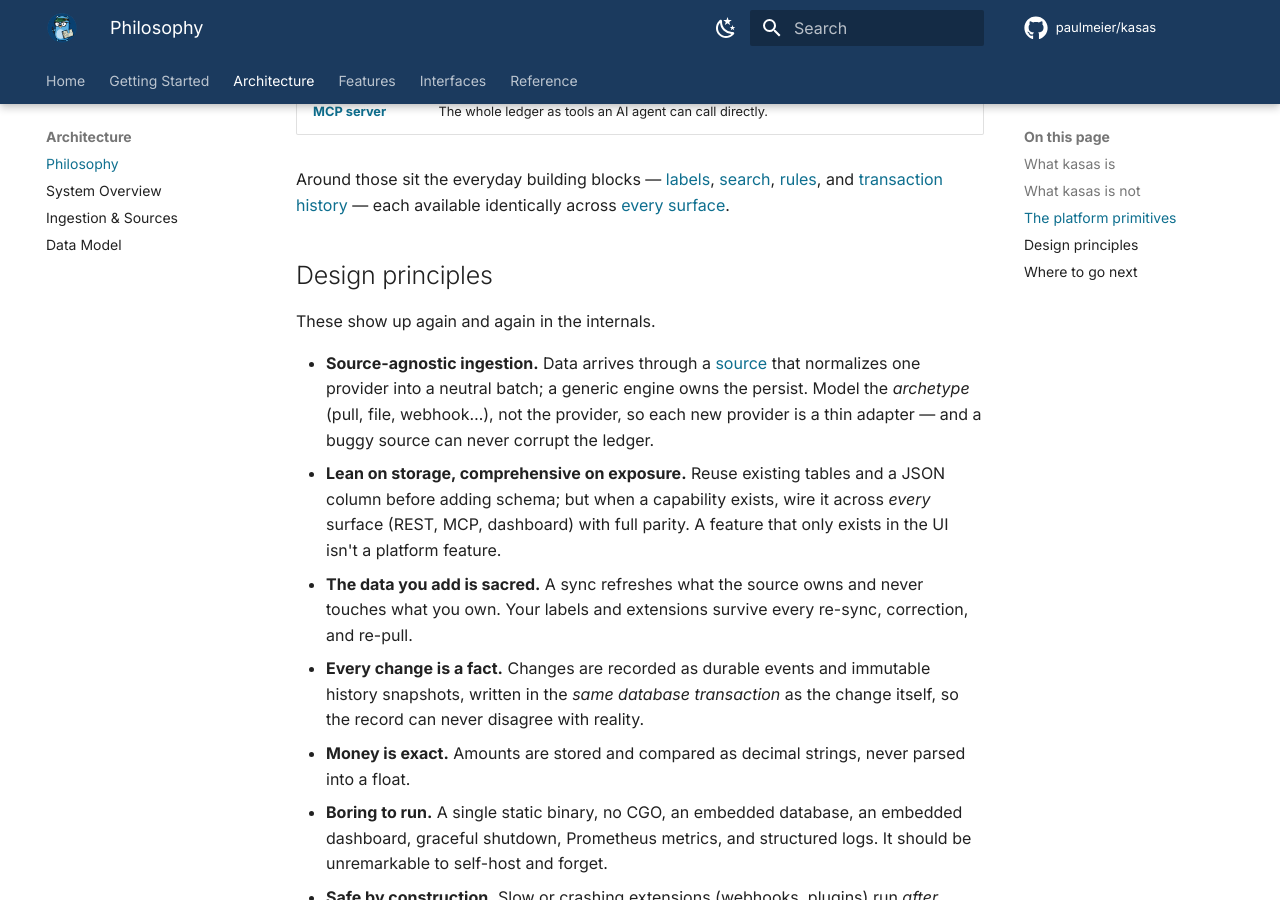
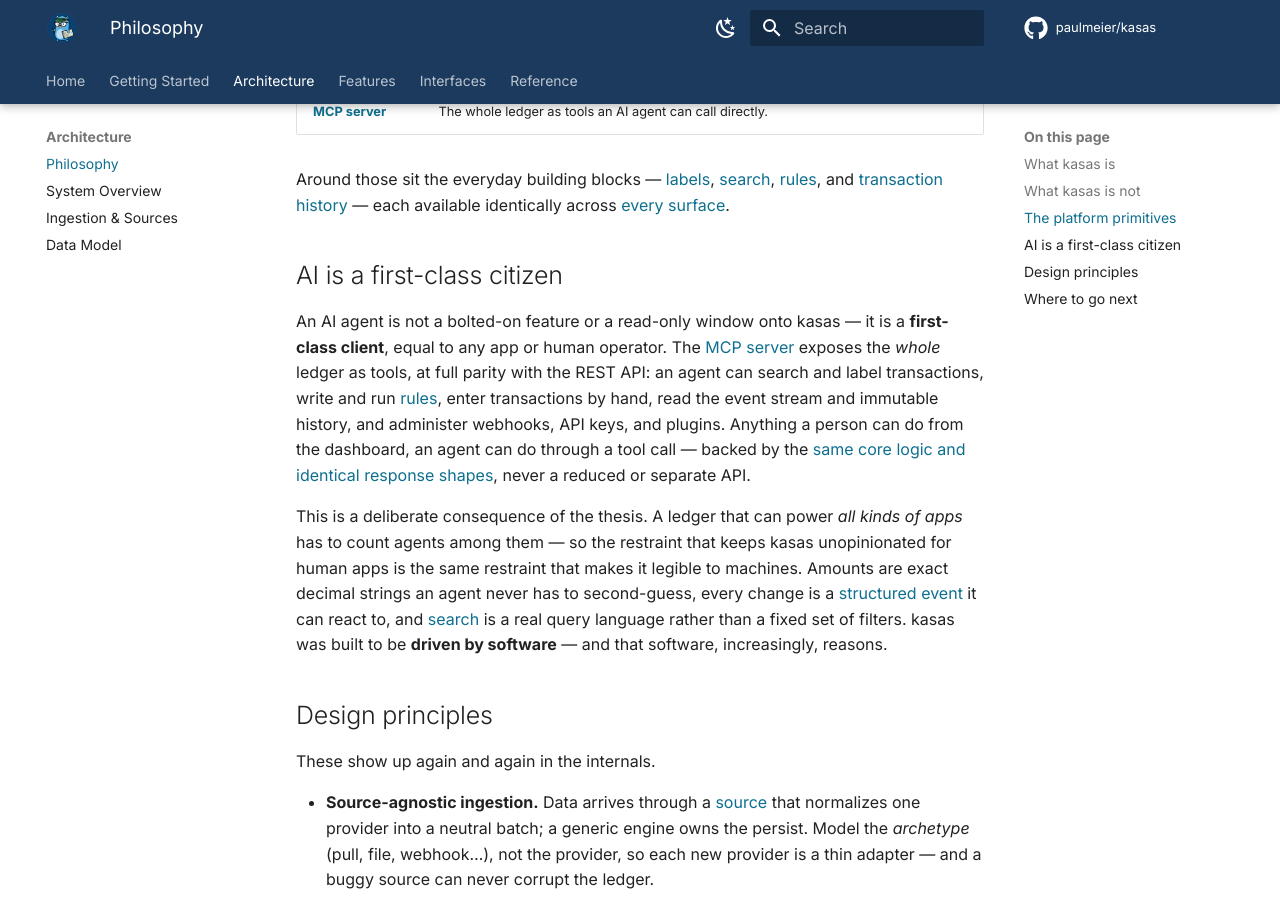
Before and after one commit to paulmeier/kasas, an MkDocs documentation site: the page built from docs/architecture/philosophy.md, in a window 1280 px wide and 900 px high, scrolled down 1635 px. Built offline with MkDocs 1.6.1 and Material for MkDocs 9.7.7, drawn with Linux system fonts in a browser that asks for light colours; comment, search, counter and statistics services are not loaded.

Commit message:
docs: fix non-rendering Mermaid diagrams and add AI-first-class philosophy section (#63)
The "How delivery works" sequence diagrams on the Webhooks and Plugins pages
failed to render at all. A semicolon inside an unquoted sequenceDiagram message
(`enqueue (non-blocking; drop if queue full)`) is parsed by Mermaid as a
statement separator, so the text after it becomes an invalid new statement and
the whole diagram errors out. `mkdocs build --strict` doesn't catch this because
Mermaid renders client-side. Replaced the `;` with an em-dash in both diagrams;
verified each renders cleanly with mermaid-cli.

Also add an "AI is a first-class citizen" section to Architecture -> Philosophy,
framing an AI agent as a first-class client at full MCP parity with the REST API,
consistent with the existing MCP and System Overview docs.

Co-authored-by: Claude Opus 4.8 <noreply@anthropic.com>

```diff
--- a/docs/architecture/philosophy.md
+++ b/docs/architecture/philosophy.md
@@ -60,6 +60,27 @@ Around those sit the everyday building blocks — [labels](../features/labels.md
 [transaction history](../features/transaction-history.md) — each available
 identically across [every surface](overview.md#three-surfaces-one-core).
 
+## AI is a first-class citizen
+
+An AI agent is not a bolted-on feature or a read-only window onto kasas — it is a
+**first-class client**, equal to any app or human operator. The
+[MCP server](../interfaces/mcp.md) exposes the *whole* ledger as tools, at full
+parity with the REST API: an agent can search and label transactions, write and
+run [rules](../features/rules.md), enter transactions by hand, read the event
+stream and immutable history, and administer webhooks, API keys, and plugins.
+Anything a person can do from the dashboard, an agent can do through a tool call —
+backed by the [same core logic and identical response shapes](overview.md#three-surfaces-one-core),
+never a reduced or separate API.
+
+This is a deliberate consequence of the thesis. A ledger that can power *all kinds
+of apps* has to count agents among them — so the restraint that keeps kasas
+unopinionated for human apps is the same restraint that makes it legible to
+machines. Amounts are exact decimal strings an agent never has to second-guess,
+every change is a [structured event](../features/event-stream.md) it can react to,
+and [search](../features/search.md) is a real query language rather than a fixed
+set of filters. kasas was built to be **driven by software** — and that software,
+increasingly, reasons.
+
 ## Design principles
 
 These show up again and again in the internals.
```
Also changed, not shown: docs/features/plugins.md (+1 -1 lines), docs/features/webhooks.md (+1 -1 lines).
